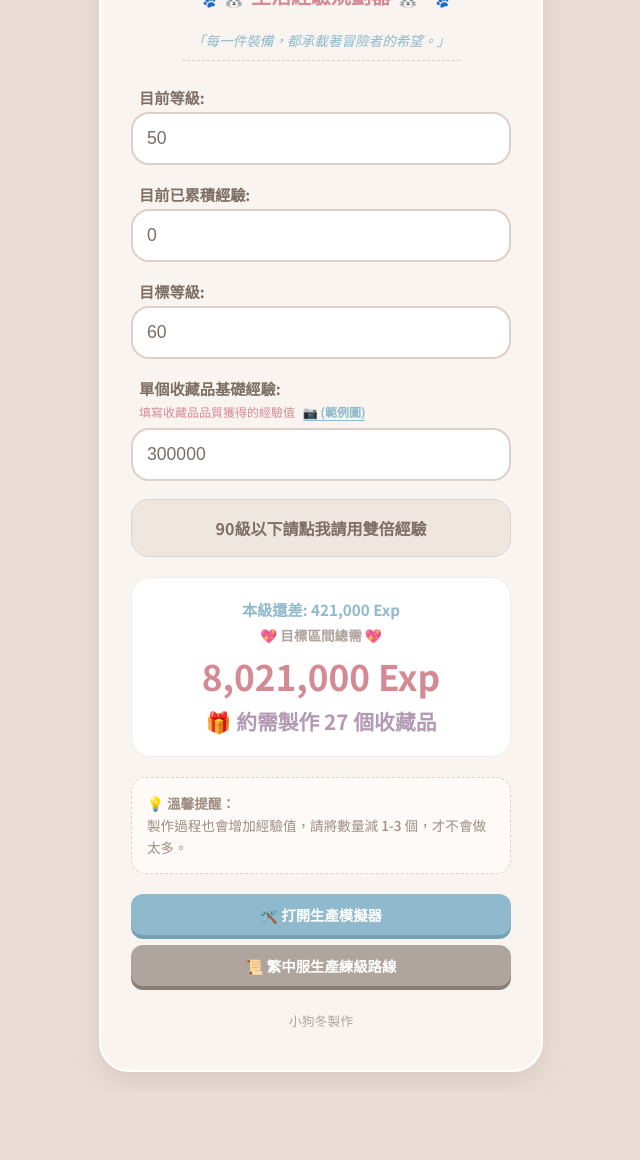
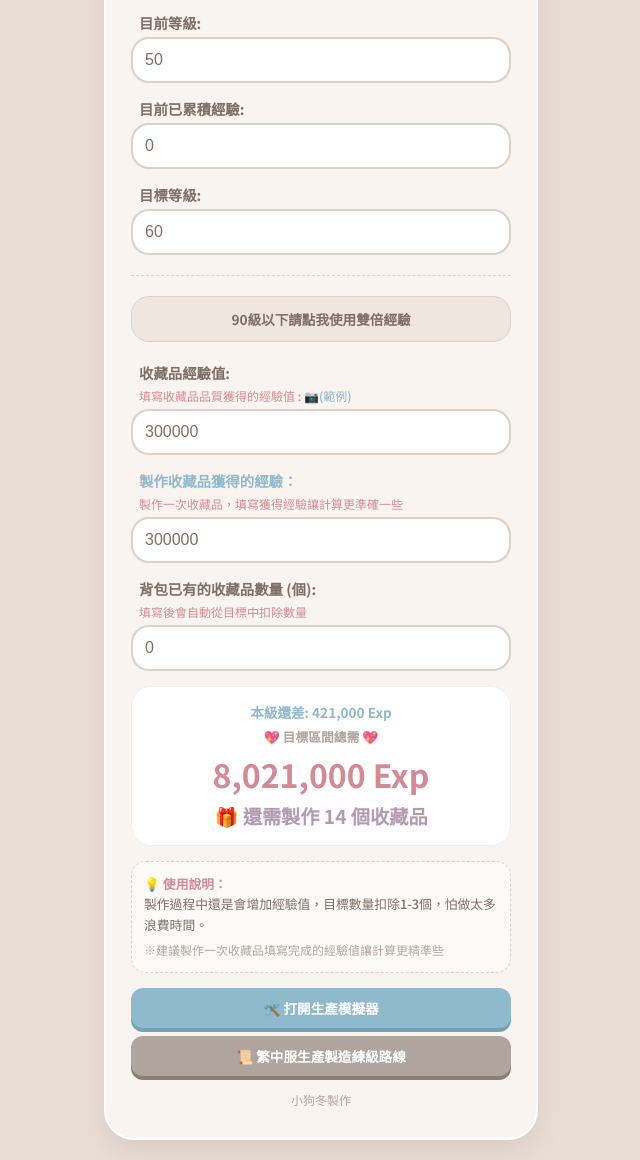
Before and after one commit to dongdongdog1/ff14-xp, a plain HTML site: page index.html in a window 1280 px wide. Shown: the part 124-1284 px from the top of the page, without its empty margins (319-959 px from the left). Before the commit the page ends 1216 px from the top, so only its background shows below. Drawn offline with Linux system fonts and the light colour scheme.

Commit message:
Add files via upload

```diff
--- a/index.html
+++ b/index.html
@@ -27,18 +27,16 @@
             min-height: 100vh;
             margin: 0;
             padding: 20px;
-            /* 紅蘿蔔鼠標設定 */
             cursor: url('https://img.icons8.com/emoji/32/000000/carrot-emoji.png'), auto;
         }
 
-        /* 確保所有可互動元件（按鈕、連結、輸入框）也是紅蘿蔔 */
         a, input, .no-box-check, .tool-link, button {
             cursor: url('https://img.icons8.com/emoji/32/000000/carrot-emoji.png'), pointer !important;
         }
 
         .container {
             background-color: var(--card-bg);
-            padding: 40px 30px;
+            padding: 30px 25px;
             border-radius: 30px;
             box-shadow: 0 10px 25px rgba(125,110,102,0.15);
             width: 100%;
@@ -60,44 +58,25 @@
             border-radius: 2px;
         }
 
-        .header-title {
-            margin-bottom: 10px;
-        }
-
         .header-title .ff14-text {
             display: block;
             font-size: 1.8rem;
             font-weight: 800;
             color: var(--text-main);
             letter-spacing: 3px;
-            margin-bottom: 2px;
+        }
+        .header-title .sub-title {
+            display: block;
+            font-size: 1.2rem;
+            font-weight: 700;
+            color: var(--text-main);
+            margin-bottom: 15px;
         }
 
-        .header-title .sub-title {
-            display: block;
-            font-size: 1.25rem;
-            font-weight: 700;
-            color: var(--text-main);
-        }
-
-        .quote-box {
-            margin-bottom: 25px;
-            padding: 10px;
-            font-size: 0.85rem;
-            color: var(--accent);
-            font-style: italic;
-            border-bottom: 1px dashed var(--input-border);
-            display: inline-block;
-        }
-
-        .input-group {
-            text-align: left;
-            margin-bottom: 18px;
-        }
-
+        .input-group { text-align: left; margin-bottom: 15px; }
         label {
             color: var(--text-sub);
-            font-size: 0.95rem;
+            font-size: 0.9rem;
             font-weight: 700;
             display: block;
             margin-bottom: 4px;
@@ -107,86 +86,69 @@
         .sub-label {
             font-size: 0.75rem;
             color: var(--text-main);
-            margin-bottom: 8px;
+            margin-bottom: 5px;
             margin-left: 8px;
             display: block;
-            font-weight: 500;
-        }
-
-        .example-link {
-            color: var(--accent);
-            text-decoration: none;
-            font-weight: bold;
-            margin-left: 5px;
-            border-bottom: 1px solid var(--accent);
         }
 
         input[type="number"] {
             width: 100%;
-            padding: 14px;
+            padding: 12px;
             border-radius: var(--border-round);
             border: 2px solid var(--input-border);
             background-color: var(--input-bg);
             color: var(--text-sub);
-            font-size: 1.1rem;
+            font-size: 1rem;
             box-sizing: border-box;
             outline: none;
-            transition: 0.3s;
         }
 
-        input[type="number"]:focus {
-            border-color: var(--text-main);
-        }
+        input:focus { border-color: var(--text-main); }
 
         .no-box-check {
             background: #f0e6e0;
-            padding: 16px;
+            padding: 12px;
             border-radius: var(--border-round);
-            margin: 15px 0;
+            margin: 10px 0 20px 0;
             border: 1px solid var(--input-border);
             user-select: none;
+            font-size: 0.85rem;
+            font-weight: bold;
         }
-
         .no-box-check.active {
             border-color: var(--text-main);
             background: #fff0f2;
         }
 
-        .no-box-check span { font-weight: bold; }
-
         .result-box {
             background-color: #ffffff;
             border-radius: 20px;
-            padding: 20px;
-            margin: 20px 0;
+            padding: 15px;
+            margin: 15px 0;
             border: 1px solid #eee;
         }
-
         .total-needed {
             color: var(--text-main);
-            font-size: 2.2rem;
+            font-size: 2rem;
             font-weight: 800;
             margin: 5px 0;
         }
 
         .tip {
-            font-size: 0.85rem;
-            color: #9e8e84;
+            font-size: 0.8rem;
+            color: #7d6e66;
             background: #fdfaf8;
-            padding: 15px;
+            padding: 12px;
             border-radius: 15px;
             line-height: 1.6;
-            margin-bottom: 20px;
+            margin-bottom: 15px;
             text-align: left;
             border: 1px dashed var(--input-border);
         }
+        .tip b { color: var(--text-main); }
+        .tip-sub { font-size: 0.75rem; color: #b0a49e; margin-top: 5px; display: block; }
 
-        .btn-group {
-            display: flex;
-            flex-direction: column;
-            gap: 10px;
-        }
-
+        .btn-group { display: flex; flex-direction: column; gap: 8px; }
         .tool-link {
             display: block;
             padding: 10px;
@@ -194,95 +156,96 @@
             color: white;
             text-decoration: none;
             border-radius: 12px;
-            font-size: 0.9rem;
+            font-size: 0.85rem;
             font-weight: 700;
-            transition: 0.2s;
             box-shadow: 0 4px 0 #76a0b3;
+            text-align: center;
         }
-
         .tool-link.sub-btn {
             background-color: #b0a49e;
             box-shadow: 0 4px 0 #8a7e77;
         }
 
-        .footer {
-            font-size: 0.8rem;
-            color: #b0a49e;
-            margin-top: 25px;
-        }
+        .footer { font-size: 0.75rem; color: #b0a49e; margin-top: 15px; }
     </style>
 </head>
 <body>
 
 <div class="container">
     <div class="tape"></div>
-
     <div class="header-title">
         <span class="ff14-text">FF14</span>
         <span class="sub-title">🐾 🐰 生活經驗規劃器 🐰 🐾</span>
     </div>
 
-    <div class="quote-box" id="quote">「願水晶的指引，帶領你走向滿級之路。」</div>
-
     <div class="input-group">
         <label>目前等級:</label>
         <input type="number" id="lv" value="50" oninput="calc()">
     </div>
-
     <div class="input-group">
         <label>目前已累積經驗:</label>
         <input type="number" id="cur" value="0" oninput="calc()">
     </div>
-
     <div class="input-group">
         <label>目標等級:</label>
         <input type="number" id="target" value="60" oninput="calc()">
     </div>
 
-    <div class="input-group">
-        <label>單個收藏品基礎經驗:</label>
-        <span class="sub-label">
-            填寫收藏品品質獲得的經驗值
-            <a href="example.png" target="_blank" class="example-link">📷 (範例圖)</a>
-        </span>
-        <input type="number" id="collExp" value="300000" oninput="calc()">
+    <hr style="border:0; border-top:1px dashed var(--input-border); margin: 20px 0;">
+
+    <div id="buffBtn" class="no-box-check" onclick="toggleBuff()">
+        <span>90級以下請點我使用雙倍經驗</span>
     </div>
 
-    <div id="buffBtn" class="no-box-check" onclick="toggleBuff()">
-        <span>90級以下請點我請用雙倍經驗</span>
+    <div class="input-group">
+        <label>收藏品經驗值:</label>
+        <span class="sub-label">填寫收藏品品質獲得的經驗值 : <a href="example.png" target="_blank" style="color:var(--accent); text-decoration:none;">📷(範例)</a></span>
+        <input type="number" id="baseExp" value="300000" oninput="calc()">
+    </div>
+
+    <div class="input-group">
+        <label style="color:var(--accent);">製作收藏品獲得的經驗：</label>
+        <span class="sub-label">製作一次收藏品，填寫獲得經驗讓計算更準確一些</span>
+        <input type="number" id="totalExp" value="300000" oninput="calc()">
+    </div>
+
+    <div class="input-group">
+        <label>背包已有的收藏品數量 (個):</label>
+        <span class="sub-label">填寫後會自動從目標中扣除數量</span>
+        <input type="number" id="alreadyDone" value="0" oninput="calc()">
     </div>
 
     <div class="result-box">
-        <div id="resLv" style="color:var(--accent); font-weight:700; font-size:0.95rem;">本級還差: -</div>
-        <div style="color: #b0a49e; font-size: 0.85rem; font-weight: 700; margin-top:5px;">💖 目標區間總需 💖</div>
+        <div id="resLv" style="color:var(--accent); font-weight:700; font-size:0.85rem;">本級還差: -</div>
+        <div style="color: #b0a49e; font-size: 0.8rem; font-weight: 700; margin-top:5px;">💖 目標區間總需 💖</div>
         <div id="resTotal" class="total-needed">0 Exp</div>
-        <div id="resHint" style="color:#b399b3; font-weight:700; font-size:1.3rem;">等待計算...</div>
+        <div id="resHint" style="color:#b399b3; font-weight:700; font-size:1.2rem;">等待計算...</div>
     </div>
 
     <div class="tip">
-        💡 <b>溫馨提醒：</b><br>製作過程也會增加經驗值，請將數量減 1-3 個，才不會做太多。
+        <b>💡 使用說明：</b><br>
+        製作過程中還是會增加經驗值，目標數量扣除1-3個，怕做太多浪費時間。<br>
+        <span class="tip-sub">※建議製作一次收藏品填寫完成的經驗值讓計算更精準些</span>
     </div>
 
     <div class="btn-group">
         <a href="https://tnze.yyyy.games/#/welcome" target="_blank" class="tool-link">🛠️ 打開生產模擬器</a>
-        <a href="https://forum.gamer.com.tw/C.php?bsn=17608&snA=26610" target="_blank" class="tool-link sub-btn">📜 繁中服生產練級路線</a>
+        <a href="https://forum.gamer.com.tw/C.php?bsn=17608&snA=26610" target="_blank" class="tool-link sub-btn">📜 繁中服生產製造練級路線</a>
     </div>
 
     <div class="footer">小狗冬製作</div>
 </div>
 
 <script>
-const QUOTES = ["「祈禱這份努力，終將成為艾奧傑亞的助力。」","「今天的採集也辛苦了，去海都喝一杯吧！」","「不管等級多少，你都是最優秀的工匠。」","「收藏品的品質，取決於你對工藝的熱愛。」","「願水晶的指引，帶領你走向滿級之路。」","「休息也是冒險的一部分，搓累了就看看風景吧。」","「每一件裝備，都承載著冒險者的希望。」"];
     const EXP_DATA = {1:300,2:450,3:630,4:970,5:1440,6:1940,7:3000,8:3920,9:4970,10:5900,11:7430,12:8620,13:10200,14:11300,15:13100,16:15200,17:17400,18:19600,19:21900,20:24300,21:27400,22:30600,23:33900,24:37300,25:40800,26:49200,27:54600,28:61900,29:65600,30:68400,31:74000,32:82700,33:88700,34:95000,35:102000,36:113000,37:121000,38:133000,39:142000,40:155000,41:163000,42:171000,43:179000,44:187000,45:195000,46:214000,47:229000,48:244000,49:259000,50:421000,51:500000,52:580000,53:663000,54:749000,55:837000,56:927000,57:1019000,58:1114000,59:1211000,60:1387000,61:1456000,62:1534000,63:1621000,64:1720000,65:1834000,66:1968000,67:2126000,68:2317000,69:2550000,70:2923000,71:3018000,72:3153000,73:3324000,74:3532000,75:3770600,76:4066000,77:4377000,78:4777000,79:5256000,80:5992000,81:6171000,82:6942000,83:7205000,84:7948000,85:8287000,86:9231000,87:9529000,88:10459000,89:10838000,90:13278000,91:13659000,92:15348000,93:15912000,94:17534000,95:18263000,96:20322000,97:20957000,98:22979000,99:23789000};
 
     let isBuffActive = false;
-document.getElementById('quote').innerText = QUOTES[Math.floor(Math.random() * QUOTES.length)];
 
     function toggleBuff() {
         isBuffActive = !isBuffActive;
         const btn = document.getElementById('buffBtn');
         btn.classList.toggle('active', isBuffActive);
-    btn.querySelector('span').innerText = isBuffActive ? '✨ 已啟用雙倍經驗 ✨' : '90級以下請點我請用雙倍經驗';
+        btn.querySelector('span').innerText = isBuffActive ? '✨ 已啟用雙倍經驗 ✨' : '90級以下請點我使用雙倍經驗';
         calc();
     }
 
@@ -290,19 +253,35 @@ function calc() {
         const lv = parseInt(document.getElementById('lv').value);
         const cur = parseInt(document.getElementById('cur').value || 0);
         const target = parseInt(document.getElementById('target').value);
-    const baseExp = parseInt(document.getElementById('collExp').value || 0);
-    const finalExp = isBuffActive ? baseExp * 2 : baseExp;
+
+        const rawBase = parseInt(document.getElementById('baseExp').value || 0);
+        const finalBase = isBuffActive ? rawBase * 2 : rawBase;
+
+        const manualMakeExp = parseInt(document.getElementById('totalExp').value || 0);
+        const totalPerItem = finalBase + manualMakeExp;
+        const alreadyDoneCount = parseInt(document.getElementById('alreadyDone').value || 0);
 
         if (EXP_DATA[lv] && target > lv) {
             let remainInLv = Math.max(0, EXP_DATA[lv] - cur);
             let totalNeeded = remainInLv;
             for (let i = lv + 1; i < target; i++) totalNeeded += (EXP_DATA[i] || 0);
+
+            let actualNeededExp = totalNeeded - (alreadyDoneCount * totalPerItem);
+            if (actualNeededExp < 0) actualNeededExp = 0;
+
             document.getElementById('resLv').innerText = `本級還差: ${remainInLv.toLocaleString()} Exp`;
             document.getElementById('resTotal').innerText = `${totalNeeded.toLocaleString()} Exp`;
-        if (finalExp > 0) {
-            const count = Math.ceil(totalNeeded / finalExp);
-            document.getElementById('resHint').innerText = `🎁 約需製作 ${count.toLocaleString()} 個收藏品`;
-        } else { document.getElementById('resHint').innerText = `請輸入經驗值`; }
+
+            if (totalPerItem > 0) {
+                const count = Math.ceil(actualNeededExp / totalPerItem);
+                if (actualNeededExp === 0) {
+                    document.getElementById('resHint').innerText = `✨ 已達成目標！不需要再做了 ✨`;
+                } else {
+                    document.getElementById('resHint').innerText = `🎁 還需製作 ${count.toLocaleString()} 個收藏品`;
+                }
+            } else {
+                document.getElementById('resHint').innerText = `請輸入經驗值`;
+            }
         } else {
             document.getElementById('resLv').innerText = "等待輸入...";
             document.getElementById('resTotal').innerText = "0 Exp";
@@ -311,6 +290,5 @@ function calc() {
     }
     calc();
 </script>
-
 </body>
 </html>
```
Lines whose indentation alone changed are shown as unchanged.
